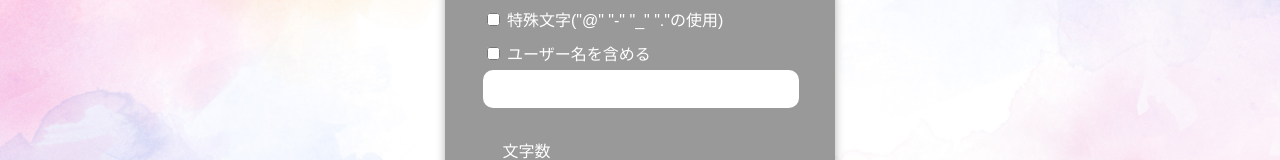
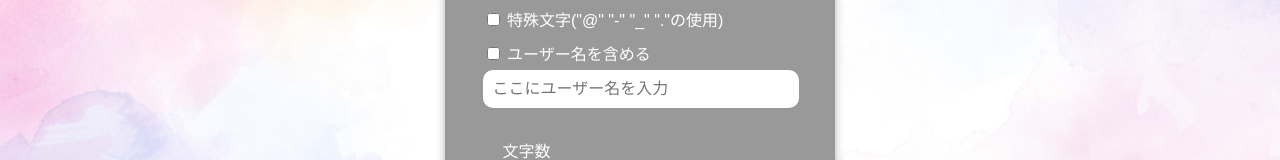
Before and after one commit to takokunym/passgen, a plain HTML site: page index.html in a window 1280 px wide. Shown: the part 296-456 px from the top of the page. Drawn offline with Linux system fonts and the light colour scheme.

Commit message:
Update index.html

```diff
--- a/index.html
+++ b/index.html
@@ -233,7 +233,7 @@
                 <label><input type="checkbox" id="usebig"> 大文字の使用</label>
                 <label><input type="checkbox" id="usenum"> 数字の使用</label>
                 <label><input type="checkbox" id="usespe"> 特殊文字("@" "-" "_" "."の使用)</label>
-                <label><input type="checkbox" id="usename"> ユーザー名を含める<input type="text" style="color: black" id="userInput"></label>
+                <label><input type="checkbox" id="usename"> ユーザー名を含める<input type="text" placeholder="ここにユーザー名を入力" style="color: black" id="userInput"></label>
             </div>
             <div class="number-group">
                 <label> 文字数<input type="number" value="8" min="1" id="numberInput"></label>
```
